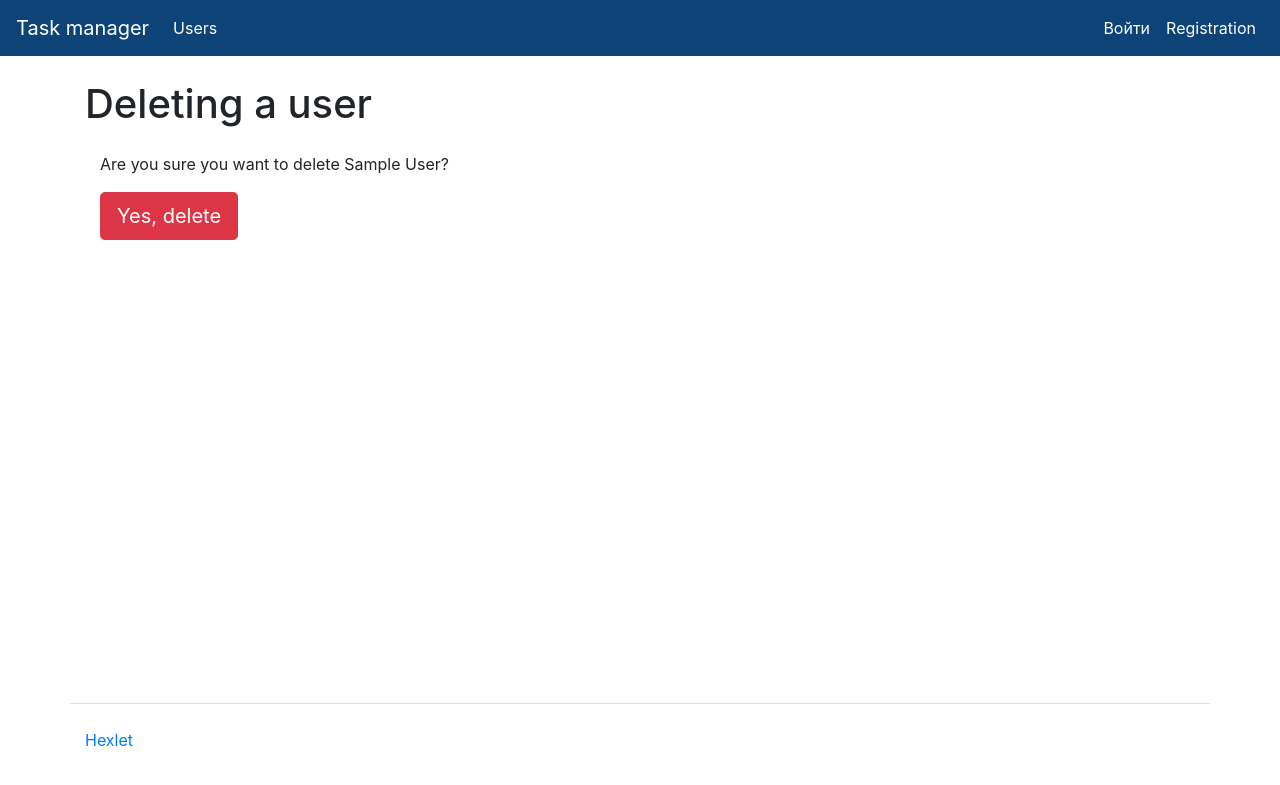
After one commit to Valerii-Denisov/python-project-52, a Django app: page /users/1/delete/ in a window 1280 px wide. The commit adds this page. Shown: the top 785 px of the page. Run offline with Django 4.2, Linux system fonts and the light colour scheme; tables that the repository leaves empty hold one stand-in row (values such as "Sample post"); some libraries are stand-ins or nearby versions.

Commit message:
add delete user

```diff
--- a/task_manager/templates/base.html
+++ b/task_manager/templates/base.html
@@ -18,7 +18,7 @@
 </head>
 <body class="d-flex flex-column min-vh-100">
     <nav class="navbar navbar-expand-lg navbar-dark" style="background-color: #0e4378">
-        <a class="navbar-brand" href="#">{% translate "Task manager" %}</a>
+        <a class="navbar-brand" href="{% url 'Home' %}">{% translate "Task manager" %}</a>
         <button aria-controls="navbarSupportedContent" aria-expanded="false"
             aria-label="Toggle navigation"
             class="navbar-toggler"
--- /dev/null
+++ b/task_manager/templates/user_delete.html
@@ -0,0 +1,15 @@
+{% extends "base.html" %}
+{% load bootstrap4 %}
+{% load i18n %}
+
+{% block content %}
+
+<h1 class="my-4">{% translate "Deleting a user" %}</h1>
+<form method="post">
+    <div class="container wrapper flex-grow-1">
+        {% csrf_token %}
+        <p>{% translate "Are you sure you want to delete" %} {{ user }}?</p>
+        <button class="btn btn-danger btn-lg" type="submit">{% translate "Yes, delete" %}</button>
+    </div>
+</form>
+{% endblock %}
--- a/task_manager/templates/users.html
+++ b/task_manager/templates/users.html
@@ -24,7 +24,7 @@
         <td>
           <a href="{% url 'user_edit' id=user.id%}">Изменить</a>
           <br>
-          <a href="#">Удалить</a>
+          <a href="{% url 'user_destroy' id=user.id %}" >Удалить</a>
         </td>
       </tr>
     {% endfor %}
--- a/task_manager/urls.py
+++ b/task_manager/urls.py
@@ -20,5 +20,5 @@ from task_manager import views
 urlpatterns = [
     path('admin/', admin.site.urls),
     path('users/', include('task_manager.users.urls')),
-    path('', views.index),
+    path('', views.index, name='Home'),
 ]
--- a/task_manager/users/urls.py
+++ b/task_manager/users/urls.py
@@ -6,4 +6,5 @@ urlpatterns = [
     path('', views.UsersView.as_view(), name='users'),
     path('user_create/', views.UserRegister.as_view(), name='user_create'),
     path('<int:id>/edit/', views.UserEdit.as_view(), name='user_edit'),
+    path('<int:id>/delete/', views.UserDelete.as_view(), name='user_destroy'),
 ]
--- a/task_manager/users/views.py
+++ b/task_manager/users/views.py
@@ -45,3 +45,19 @@ class UserEdit(View):
             form.save()
             return redirect('users')
         return render(request, self.template_name, context={'form': form, 'user_id': user_id})
+
+
+class UserDelete(View):
+    template_name = 'user_delete.html'
+    def get(self, request, *args, **kwargs):
+        user_id = kwargs.get('id')
+        user = User.objects.get(id=user_id)
+        form = Register
+        return render(request, self.template_name, context={'user_id': user_id, 'user': user})
+
+    def post(self, request, *args, **kwargs):
+        user_id = kwargs.get('id')
+        user = User.objects.get(id=user_id)
+        if user:
+            user.delete()
+        return redirect('users')
```
Also changed, not shown: locale/ru/LC_MESSAGES/django.po, 1 other file.
